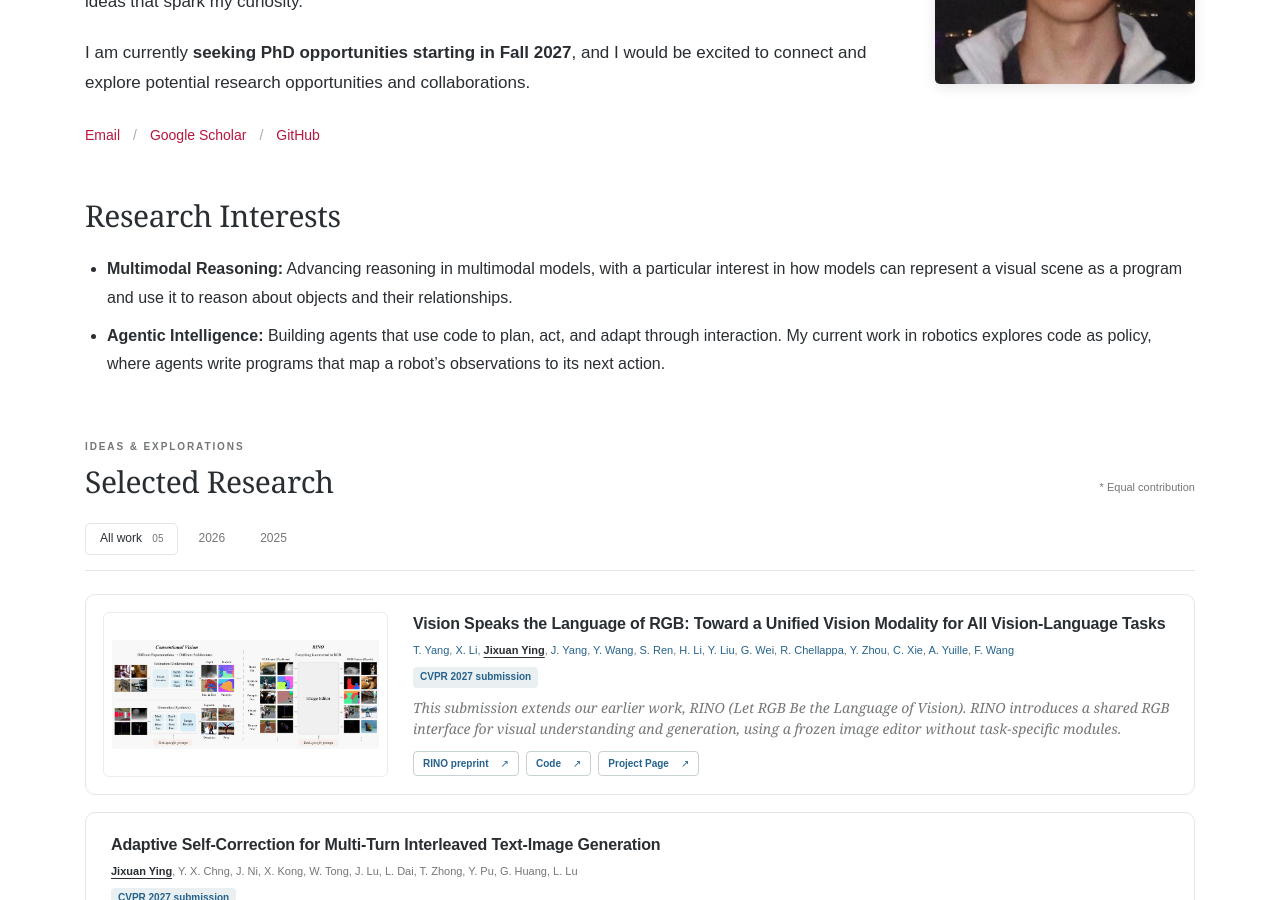
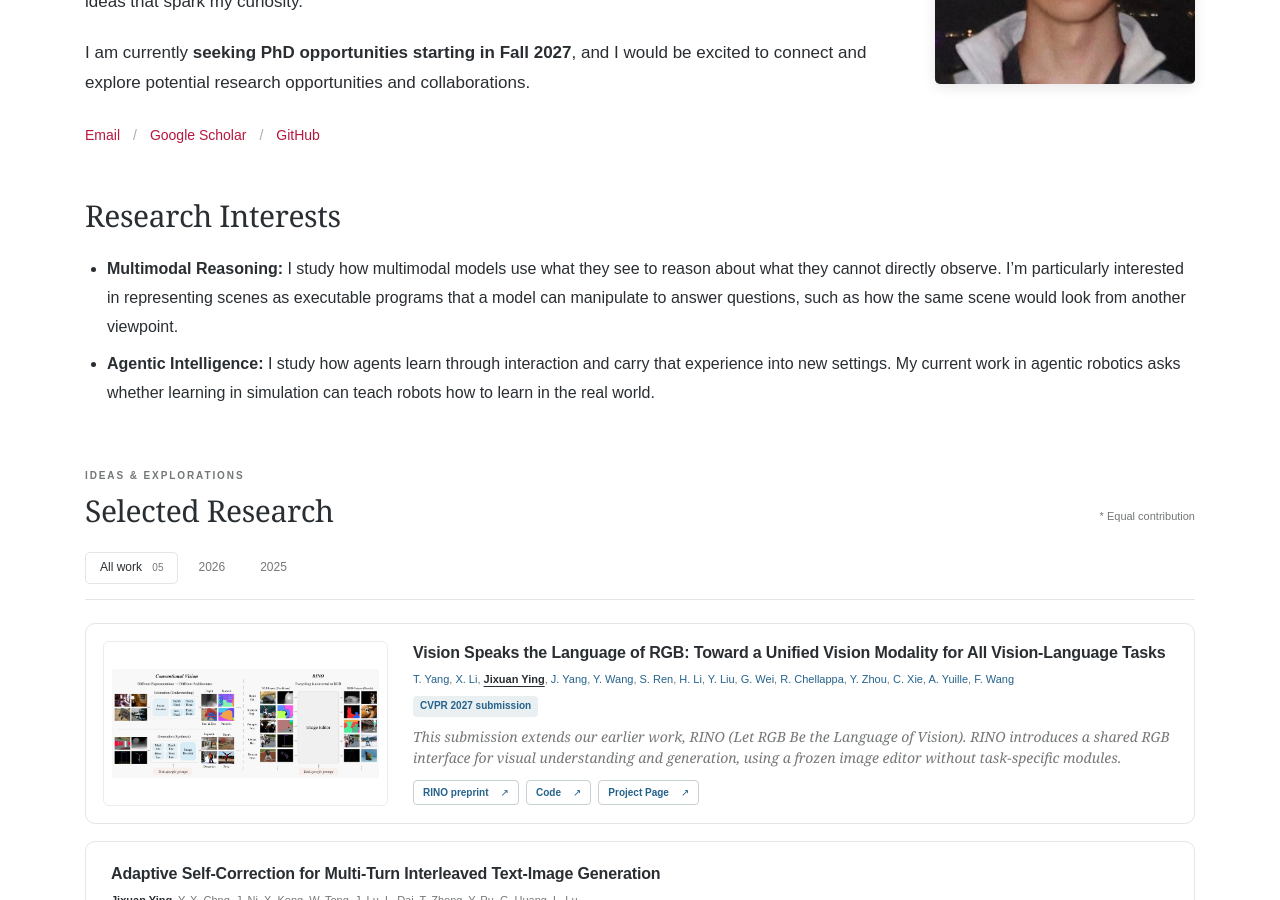
Before and after one commit to Hpesojyjx/Hpesojyjx.github.io, a Jekyll site: the page built from _pages/about.html, in a window 1280 px wide and 900 px high, scrolled down 475 px. Built offline with Jekyll 4.4.1, drawn with Linux system fonts in a browser that asks for light colours.

Commit message:
Describe visual reasoning and learning transfer in agentic robotics

```diff
--- a/_pages/about.html
+++ b/_pages/about.html
@@ -20,7 +20,7 @@ redirect_from:
 <p class="phd-note">I am currently <strong>seeking PhD opportunities starting in Fall 2027</strong>, and I would be excited to connect and explore potential research opportunities and collaborations.</p>
 <div class="intro-links"><a href="mailto:yingjx23@mails.tsinghua.edu.cn">Email</a><span>/</span><a href="https://scholar.google.com/citations?user=wxPubfMAAAAJ&amp;hl=en" target="_blank" rel="noopener noreferrer">Google Scholar</a><span>/</span><a href="https://github.com/Hpesojyjx" target="_blank" rel="noopener noreferrer">GitHub</a></div>
 </div><aside class="intro-photo"><img src="assets/profile.jpg" alt="Portrait of Jixuan Ying" width="882" height="1224"></aside></div></section>
-<section class="research-interests" aria-labelledby="interests-title"><h2 id="interests-title">Research Interests</h2><ul><li><strong>Multimodal Reasoning:</strong> Advancing reasoning in multimodal models, with a particular interest in how models can represent a visual scene as a program and use it to reason about objects and their relationships.</li><li><strong>Agentic Intelligence:</strong> Building agents that use code to plan, act, and adapt through interaction. My current work in robotics explores code as policy, where agents write programs that map a robot’s observations to its next action.</li></ul></section>
+<section class="research-interests" aria-labelledby="interests-title"><h2 id="interests-title">Research Interests</h2><ul><li><strong>Multimodal Reasoning:</strong> I study how multimodal models use what they see to reason about what they cannot directly observe. I’m particularly interested in representing scenes as executable programs that a model can manipulate to answer questions, such as how the same scene would look from another viewpoint.</li><li><strong>Agentic Intelligence:</strong> I study how agents learn through interaction and carry that experience into new settings. My current work in agentic robotics asks whether learning in simulation can teach robots how to learn in the real world.</li></ul></section>
 <section id="research" class="research" aria-labelledby="research-title"><div class="section-heading"><div><p class="eyebrow">IDEAS &amp; EXPLORATIONS</p><h2 id="research-title">Selected Research</h2></div><span class="equal-note">* Equal contribution</span></div><div class="filter-row" role="group" aria-label="Filter publications by year"><button type="button" class="active" data-filter="all" aria-pressed="true">All work <span>05</span></button><button type="button" data-filter="2026" aria-pressed="false">2026</button><button type="button" data-filter="2025" aria-pressed="false">2025</button></div><p id="filter-result" class="sr-only" aria-live="polite"></p><div class="paper-list"><article class="paper with-cover" data-year="2026" id="rino"><a class="paper-image-link" href="https://arxiv.org/abs/2607.12450" target="_blank" rel="noopener"><img class="paper-visual" src="assets/rino-figure.png" alt="RINO Figure 1: shared RGB interface for visual tasks" loading="lazy"></a>
 
  <div class="paper-copy"><h3>Vision Speaks the Language of RGB: Toward a Unified Vision Modality for All Vision-Language Tasks</h3><p class="authors"><a href="https://openreview.net/profile?id=~Timing_Yang1">T. Yang</a>, <a href="https://openreview.net/profile?id=~Xinlong_Li2">X. Li</a>, <a href="https://openreview.net/profile?id=~Jixuan_Ying2"><strong class="me">Jixuan Ying</strong></a>, <a href="https://openreview.net/profile?id=~Jinrui_Yang2">J. Yang</a>, <a href="https://openreview.net/profile?id=~Yuhan_Wang11">Y. Wang</a>, <a href="https://openreview.net/profile?id=~Sucheng_Ren1">S. Ren</a>, <a href="https://openreview.net/profile?id=~Haoran_Li16">H. Li</a>, <a href="https://openreview.net/profile?id=~Yanqing_Liu2">Y. Liu</a>, <a href="https://openreview.net/profile?id=~Guoyizhe_Wei1">G. Wei</a>, <a href="https://openreview.net/profile?id=~Rama_Chellappa1">R. Chellappa</a>, <a href="https://openreview.net/profile?id=~Yuyin_Zhou1">Y. Zhou</a>, <a href="https://openreview.net/profile?id=~Cihang_Xie3">C. Xie</a>, <a href="https://openreview.net/profile?id=~Alan_Yuille1">A. Yuille</a>, <a href="https://openreview.net/profile?id=~Feng_Wang14">F. Wang</a></p>
```
